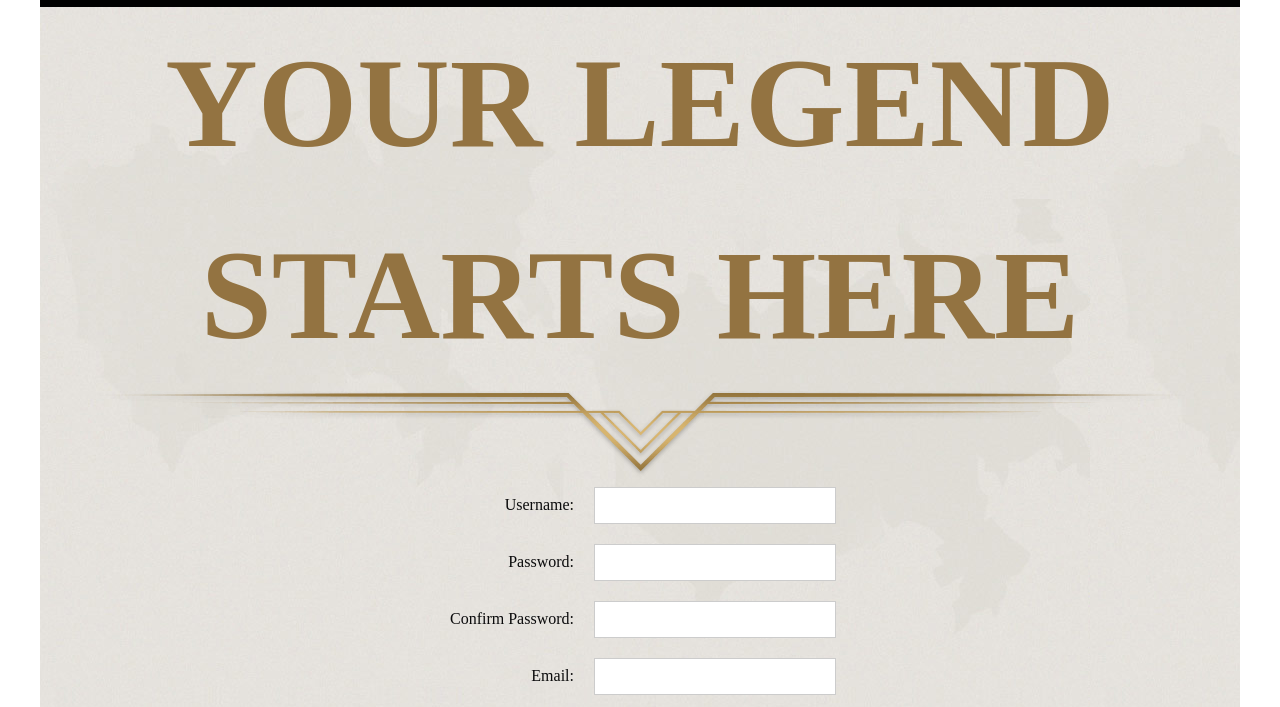
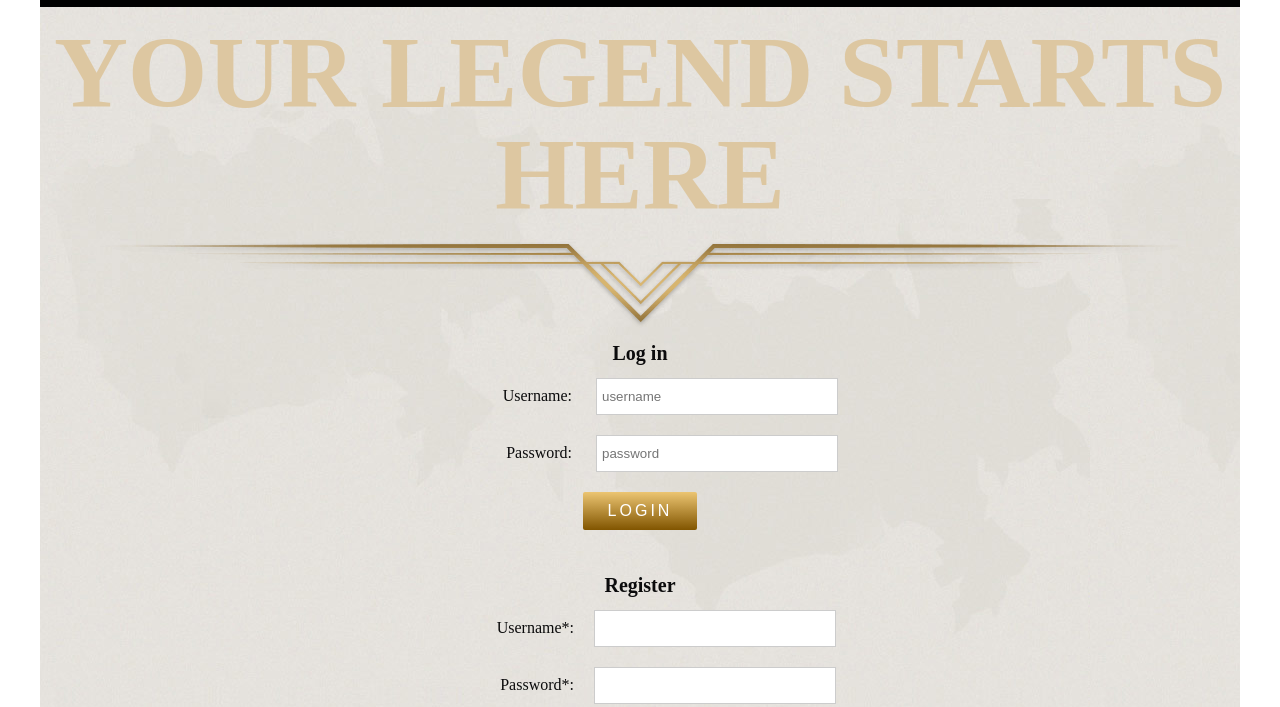
Before and after one commit to alohajt/mimic-TFT-Vue-Frontend, a plain HTML site: page register.html in a window 1280 px wide. Shown: the part 93-800 px from the top of the page. Drawn offline with Linux system fonts and the light colour scheme.

Commit message:
style changes

```diff
--- a/css/base.css
+++ b/css/base.css
@@ -44,7 +44,6 @@ input {
 body {
     /* CSS3 抗锯齿形 让文字显示的更加清晰 */
     -webkit-font-smoothing: antialiased;
-    background-color: #fff;
     font: 12px/1.5 Microsoft YaHei, Heiti SC, tahoma, arial, Hiragino Sans GB, "\5B8B\4F53", sans-serif;
     color: #666
 }
--- a/css/common.css
+++ b/css/common.css
@@ -57,6 +57,7 @@ body {
   color: white;
   font-size: 12px;
   font-weight: 700;
+  letter-spacing: 1px;
 }
 .tft_pc {
   margin-bottom: 6px;
--- a/css/register.css
+++ b/css/register.css
@@ -13,6 +13,11 @@ header img {
   margin: 10px 0 0 30px;
 }
 
+h3 {
+  font-size: 20px;
+  margin-top: 10px;
+}
+
 /* main  */
 .main {
   text-align: center;
@@ -21,14 +26,35 @@ header img {
 }
 
 .main h1 {
-  font-size: 10vw;
-  color: rgb(208, 168, 92);
-  color: #937341;
+  font-size: 8vw;
+  line-height: 8vw;
+  color: #DDC7A1;
+  padding: 15px 0;
+}
+
+/* ahmed_form start */
+.ahmed_form ul li {
+  padding: 10px 0;
+}
+.ahmed_form ul li label {
+  display: inline-block;
+  width: 130px;
+  text-align: right;
+  margin-right: 20px;
+}
+.ahmed_form ul li .inp {
+  width: 242px;
+  height: 37px;
+  border: 1px solid #ccc;
+}
+
+.ahmed_form ul li input[placeholder] {
+  text-indent: 5px;
 }
 
 /* register form */
 .reg_form {
-  /* background-color: pink; */
+  margin-top: 30px;
 }
 
 .reg_form ul li {
@@ -54,5 +80,7 @@ header img {
   text-transform: uppercase;
   color: #fff;
   padding: 10px 25px;
+  margin: 10px 0;
+  border-radius: 2px;
   background: linear-gradient(180deg, #ecc572 0, #815500);
 }
--- a/register.html
+++ b/register.html
@@ -27,27 +27,34 @@
         <div class="main">
             <h1>YOUR LEGEND STARTS HERE</h1>
             <img src="./images/divider.png" alt="">
+
+            <div class="ahmed_form">
+                <h3>Log in</h3>
+                <form action="" class="login">
+                    <ul>
+                        <li><label for="">Username:</label> <input class="inp" type="text" name="username" id="" placeholder="username"></li>
+                        <li><label for="">Password:</label> <input class="inp" type="password" name="password" id="" placeholder="password"></li>
+                    </ul>
+                    <button class="button" type="submit">Login</button>
+                </form>
+            </div>
+
             <div class="reg_form">
+                <h3>Register</h3>
                 <form action="">
                     <ul>
-                        <li> <label for="">Username:</label><input type="text" class="inp"></li>
-                        <li> <label for="">Password:</label><input type="password" class="inp"></li>
-                        <li> <label for="">Confirm Password:</label><input type="password" class="inp"></li>
-                        <li> <label for="">Email:</label><input type="text" class="inp"></li>
+                        <li> <label for="">Username*:</label><input type="text" class="inp"></li>
+                        <li> <label for="">Password*:</label><input type="password" class="inp"></li>
+                        <li> <label for="">Confirm Password*:</label><input type="password" class="inp"></li>
+                        <li> <label for="">Email*:</label><input type="text" class="inp"></li>
                         <li>
-                            <input type="submit" name="" id="" class="button">
+                            <button class="button" type="submit">Submit</button>
                         </li>
                     </ul>
                 </form>
             </div>
 
-            <div class="ahmed_form">
-                <form action="" class="login">
-                    <input type="text" name="username" id="" placeholder="username">
-                    <input type="password" name="password" id="" placeholder="password">
-                    <button type="submit">Login</button>
-                </form>
-            </div>
+
 
         </div>
     </div>
```
